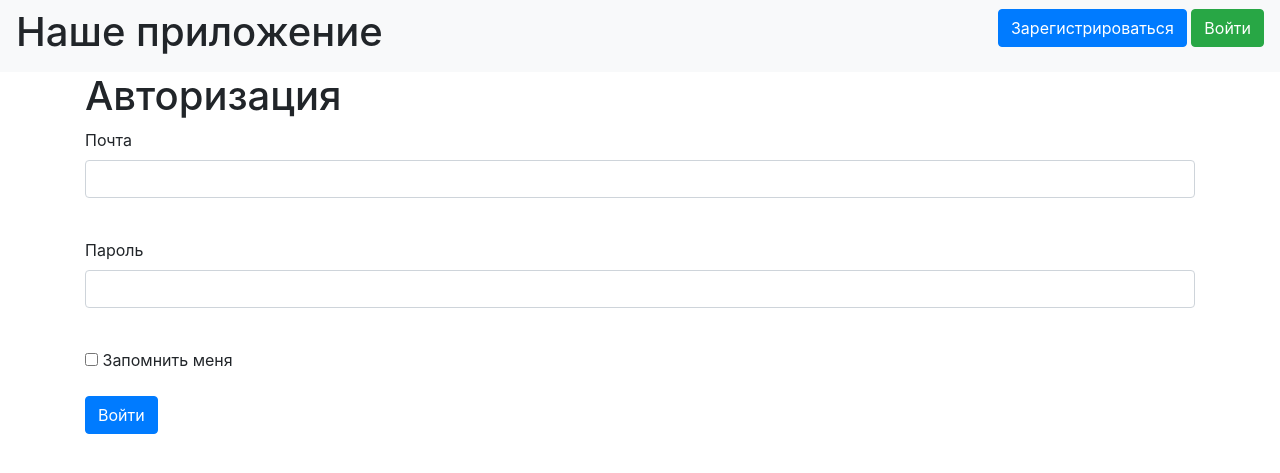
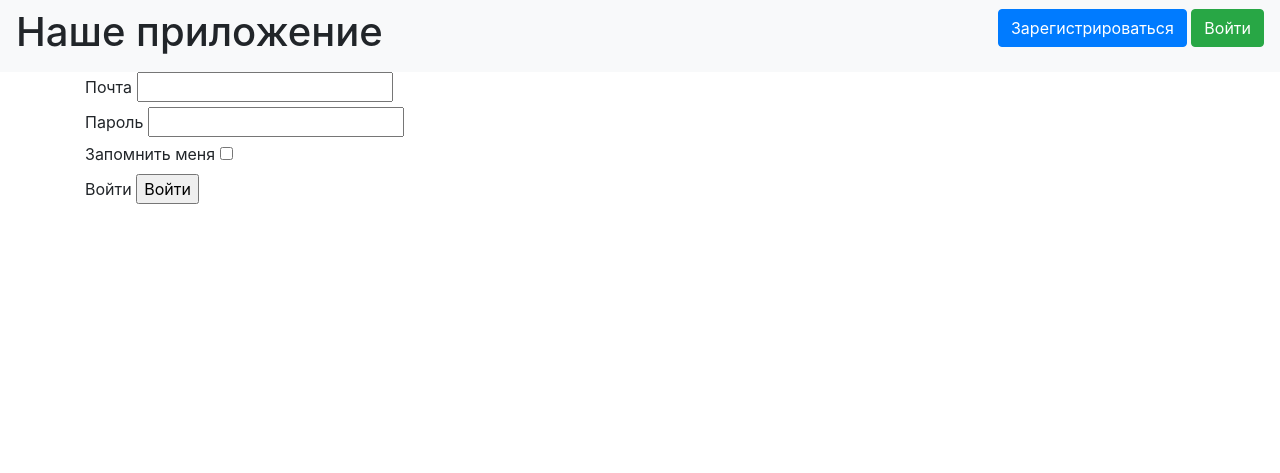
Before and after one commit to Taske31/flask_training, a Flask app: page /login in a window 1280 px wide. Shown: the top 473 px of the page. Run offline with Flask 2, Linux system fonts and the light colour scheme; some libraries are stand-ins or nearby versions.

Commit message:
registration

```diff
--- a/data/news.py
+++ b/data/news.py
@@ -14,8 +14,12 @@ class News(SqlAlchemyBase):
     content = sqlalchemy.Column(sqlalchemy.String, nullable=True)
     created_date = sqlalchemy.Column(sqlalchemy.DateTime,
                                      default=datetime.datetime.now)
-    is_private = sqlalchemy.Column(sqlalchemy.Boolean, default=True)
+    is_private = sqlalchemy.Column(sqlalchemy.Boolean, default=False)
 
     user_id = sqlalchemy.Column(sqlalchemy.Integer,
                                 sqlalchemy.ForeignKey("users.id"))
     user = orm.relationship('User')
+
+    # def __repr__(self):
+    #     super().__repr__()
+    #     return f''
--- a/forms/user.py
+++ b/forms/user.py
@@ -1,6 +1,13 @@
 from flask_wtf import FlaskForm
 from wtforms import PasswordField, StringField, TextAreaField, SubmitField, EmailField, BooleanField
 from wtforms.validators import DataRequired
+
+
+class LoginForm(FlaskForm):
+    email = EmailField('Почта', validators=[DataRequired()])
+    password = PasswordField('Пароль', validators=[DataRequired()])
+    remember_me = BooleanField('Запомнить меня')
+    submit = SubmitField('Войти')
 
 
 class RegisterForm(FlaskForm):
@@ -10,9 +17,3 @@ class RegisterForm(FlaskForm):
     name = StringField('Имя пользователя', validators=[DataRequired()])
     about = TextAreaField("Немного о себе")
     submit = SubmitField('Войти')
-
-class LoginForm(FlaskForm):
-    email = EmailField('Почта', validators=[DataRequired()])
-    password = PasswordField('Пароль', validators=[DataRequired()])
-    remember_me = BooleanField('Запомнить меня')
-    submit = SubmitField('Войти')
--- a/main.py
+++ b/main.py
@@ -27,9 +27,9 @@ def index():
     db_sess = db_session.create_session()
     if current_user.is_authenticated:
         news = db_sess.query(News).filter(
-            (News.user == current_user) | (News.is_private != False))
+            (News.user == current_user) | (News.is_private != True))
     else:
-        news = db_sess.query(News).filter(News.is_private != False)
+        news = db_sess.query(News).filter(News.is_private != True)
     return render_template("index.html", news=news)
 
 
--- /dev/null
+++ b/static/css/news_app.css
@@ -0,0 +1,3 @@
+.letter{
+    border: 1px;
+}
--- a/templates/login.html
+++ b/templates/login.html
@@ -1,29 +1,18 @@
 {% extends "base.html" %}
 
 {% block content %}
-    <h1>Авторизация</h1>
-    <form action="" method="post">
-        {{ form.hidden_tag() }}
-        <p>
-            {{ form.email.label }}<br>
-            {{ form.email(class="form-control", type="email") }}<br>
-            {% for error in form.email.errors %}
-                <div class="alert alert-danger" role="alert">
-                    {{ error }}
-                </div>
-            {% endfor %}
-        </p>
-        <p>
-            {{ form.password.label }}<br>
-            {{ form.password(class="form-control", type="password") }}<br>
-            {% for error in form.password.errors %}
-                <div class="alert alert-danger" role="alert">
-                    {{ error }}
-                </div>
-            {% endfor %}
-        </p>
-        <p>{{ form.remember_me() }} {{ form.remember_me.label }}</p>
-        <p>{{ form.submit(type="submit", class="btn btn-primary") }}</p>
-        <div>{{ message }}</div>
+    <form action="" method="post" novalidate>
+        <div>
+            {{ form.csrf_token }}
+        </div>
+        {% for field in form if field.name != 'csrf_token' %}
+            <div>
+                {{ field.label() }}
+                {{ field() }}
+                {% for error in field.errors %}
+                    <div class="error">{{ error }}</div>
+                {% endfor %}
+            </div>
+        {% endfor %}
     </form>
 {% endblock %}
```
Also changed, not shown: data/db_session.py (line endings or trailing spaces).
